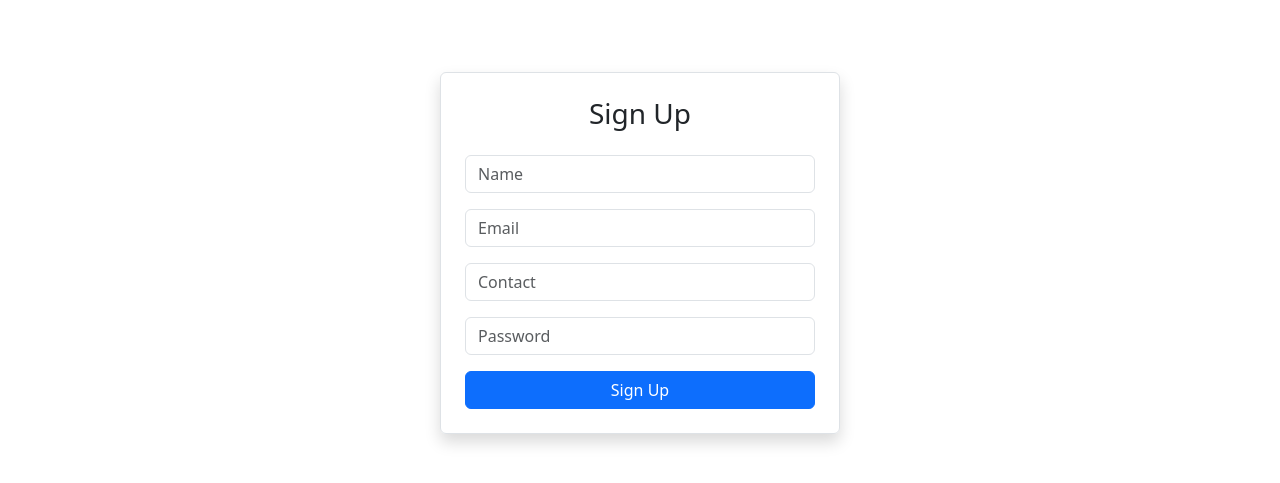
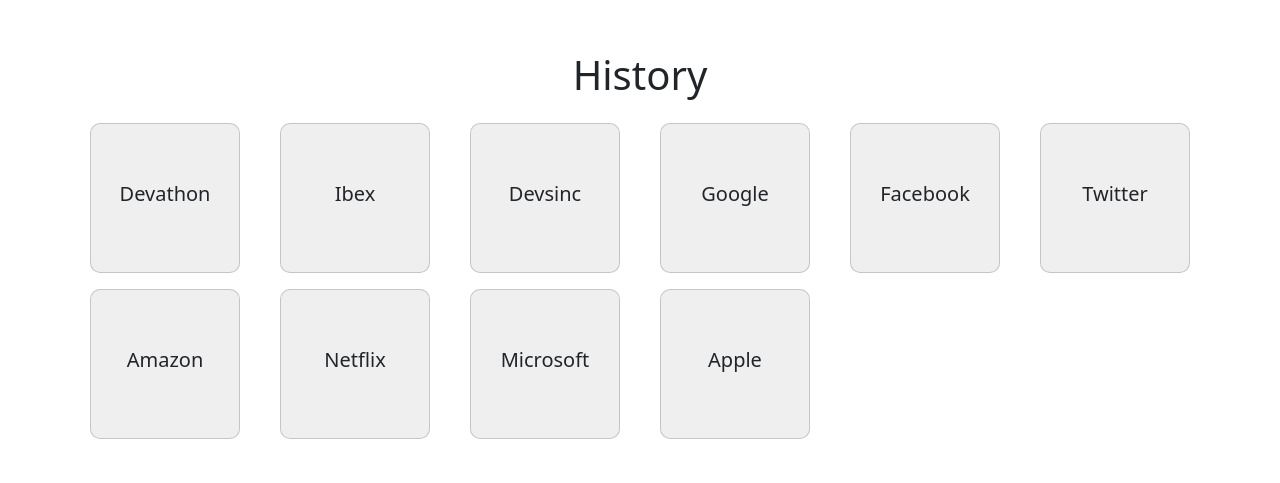
Before and after one commit to AhmadShykh/fyp, a React (Create React App) app in the folder fyp/: page /HistoryPage in a window 1280 px wide. Shown: the part 147-630 px from the top of the page. Built offline with nearby package versions, Linux system fonts and the light colour scheme.

Commit message:
History page created

```diff
--- a/fyp/src/App.js
+++ b/fyp/src/App.js
@@ -1,5 +1,5 @@
 import React from "react";
-import SignupPage from "./pages/SignupPage";
+import HistoryPage from "./pages/HistoryPage";
 
 const App = () => {
   return (
@@ -8,7 +8,8 @@
       {/* <ProcessPage /> */}
       {/* <SideBar /> */}
       {/* <LoginPage /> */}
-      <SignupPage />
+      {/* <SignupPage /> */}
+      <HistoryPage />
     </div>
   );
 };
--- /dev/null
+++ b/fyp/src/pages/HistoryPage.jsx
@@ -0,0 +1,49 @@
+import "bootstrap/dist/css/bootstrap.min.css";
+import React from "react";
+
+const HistoryPage = () => {
+  const companies = [
+    "Devathon",
+    "Ibex",
+    "Devsinc",
+    "Google",
+    "Facebook",
+    "Twitter",
+    "Amazon",
+    "Netflix",
+    "Microsoft",
+    "Apple",
+  ];
+
+  return (
+    <div className="d-flex flex-column align-items-center justify-content-center vh-100 text-white">
+      <h1 className="mb-4 text-dark">History</h1>
+      <div className="container">
+        <div className="row">
+          {companies.map((company, index) => (
+            <div
+              key={index}
+              className="col-2 mb-3 d-flex justify-content-center"
+            >
+              <div
+                className="card text-dark text-center"
+                style={{
+                  width: "150px",
+                  height: "150px",
+                  borderRadius: "10px",
+                  backgroundColor: "#AFAFAF33",
+                }}
+              >
+                <div className="card-body d-flex align-items-center justify-content-center">
+                  <h5 className="card-title">{company}</h5>
+                </div>
+              </div>
+            </div>
+          ))}
+        </div>
+      </div>
+    </div>
+  );
+};
+
+export default HistoryPage;
```
